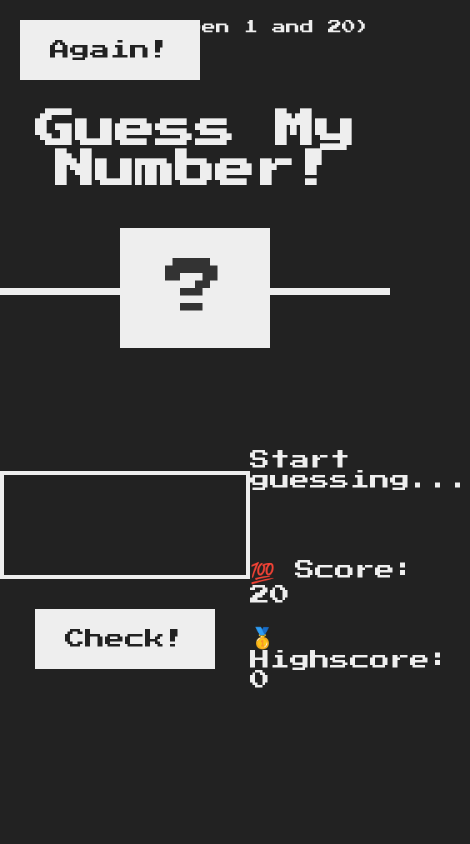
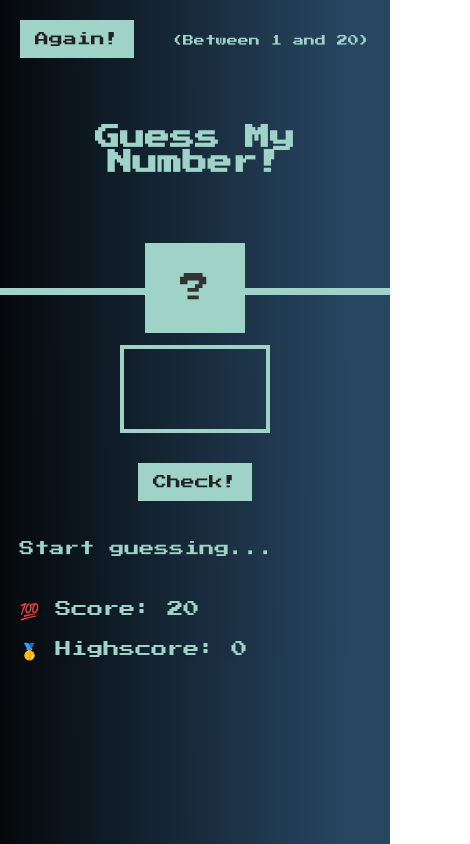
Before and after one commit to Elango-17/Guess-My-Number, a plain HTML site: page index.html in a window 390 px wide. Shown: the whole page, 470 px wide, since content can reach past the window. Drawn offline with Linux system fonts and the light colour scheme.

Commit message:
second commit

```diff
--- a/script.js
+++ b/script.js
@@ -1,59 +1,50 @@
 'use strict';
 
-
-let screteNumber = Math.trunc(Math.random()*20) + 1;
+let screteNumber = Math.trunc(Math.random() * 20) + 1;
 let score = 20;
 let highScore = 0;
 
+const displayMessage = function (message) {
+  document.querySelector('.message').textContent = message;
+};
 
-const displayMessage = function(message){
-    document.querySelector('.message').textContent = message;
-}
-
-
-document.querySelector('.check').addEventListener('click', function(){
+document.querySelector('.check').addEventListener('click', function () {
   const guess = Number(document.querySelector('.guess').value);
   console.log(guess);
 
-    if(!guess){
-        displayMessage("👎🏼 Enter the Number da Nigga");
+  if (!guess) {
+    displayMessage('Enter the number 🧒🏿');
   }
 
   //when player wins
-    else if(guess === screteNumber){
+  else if (guess === screteNumber) {
     // document.querySelector('.message').textContent = "🎉 Correct Number";
-        displayMessage("🎉 Correct Number");
+    displayMessage('🎉 Correct Number');
     document.querySelector('.number').textContent = screteNumber;
-        document.querySelector('body').style.backgroundColor = "#60b347";
-        document.querySelector('.number').style.width= "30rem";
+    document.querySelector('body').style.backgroundColor = '#60b347';
+    document.querySelector('.number').style.width = '30rem';
 
-        if(score > highScore){
+    if (score > highScore) {
       highScore = score;
       document.querySelector('.highscore').textContent = highScore;
     }
-    }
-
-    else if(guess !== screteNumber){
-        if(score > 1){
+  } else if (guess !== screteNumber) {
+    if (score > 1) {
       // document.querySelector('.message').textContent = guess > screteNumber ? "📈 Too High" : "📉 Too Loww";
-            displayMessage(guess > screteNumber ? "📈 Too High!!" : "📉 Too Loww!!");
+      displayMessage(guess > screteNumber ? '📈 Too High!!' : '📉 Too Loww!!');
       score--;
       document.querySelector('.score').textContent = score;
-            }else{
+    } else {
       // document.querySelector('.message').textContent = "You Lost da Nigga🧑🏼‍🦱";
-                alert(` "You Lost da Nigga🧑🏼‍🦱" ${displayMessage("You Lost da Nigga🧑🏼‍🦱")}`);
+      alert(` "You Lost da Nigga🧑🏼‍🦱" ${displayMessage('You Lost da Nigga🧑🏼‍🦱')}`);
       document.querySelector('.score').textContent = 0;
     }
-
   }
-
 });
 
-
 document.querySelector('.again').addEventListener('click', function () {
-
   score = 20;
-        screteNumber = Math.trunc(Math.random()*20) + 1;
+  screteNumber = Math.trunc(Math.random() * 20) + 1;
 
   // document.querySelector('.message').textContent = 'Start guessing...';
   displayMessage('Start guessing...');
@@ -63,8 +54,6 @@ document.querySelector('.check').addEventListener('click', function(){
   document.querySelector('body').style.backgroundColor = '#222';
   document.querySelector('.number').style.width = '15rem';
 });
-
-
 
 // //when guess is too high
 // else if(guess > screteNumber){
@@ -91,5 +80,4 @@ document.querySelector('.check').addEventListener('click', function(){
 //     document.querySelector('.score').textContent = 0;
 // }}
 
-
 //again button
--- a/style.css
+++ b/style.css
@@ -13,8 +13,12 @@ html {
 
 body {
   font-family: 'Press Start 2P', sans-serif;
-  color: #eee;
-  background-color: #222;
+  color: #9fd3c7;
+  background: linear-gradient(
+    89.7deg,
+    rgb(0, 0, 0) -10.7%,
+    rgb(39, 70, 97) 88.8%
+  );
   /* background-color: #60b347; */
 }
 
@@ -22,12 +26,12 @@ body {
 header {
   position: relative;
   height: 35vh;
-  border-bottom: 7px solid #eee;
+  border-bottom: 7px solid #9fd3c7;
 }
 
 main {
   height: 65vh;
-  color: #eee;
+  color: #9fd3c7;
   display: flex;
   align-items: center;
   justify-content: space-around;
@@ -57,7 +61,7 @@ h1 {
 }
 
 .number {
-  background: #eee;
+  background: #9fd3c7;
   color: #333;
   font-size: 6rem;
   width: 15rem;
@@ -84,7 +88,7 @@ h1 {
 
 .guess {
   background: none;
-  border: 4px solid #eee;
+  border: 4px solid #9fd3c7;
   font-family: inherit;
   color: inherit;
   font-size: 5rem;
@@ -97,7 +101,7 @@ h1 {
 
 .btn {
   border: none;
-  background-color: #eee;
+  background-color: #9fd3c7;
   color: #222;
   font-size: 2rem;
   font-family: inherit;
@@ -117,3 +121,53 @@ h1 {
 .label-score {
   margin-bottom: 2rem;
 }
+
+/* For mobile phones (max-width: 480px) */
+@media (max-width: 480px) {
+  h1 {
+    font-size: 2.5rem;
+  }
+
+  .between {
+    margin-top: 1.5rem;
+    font-size: 1.1rem;
+  }
+
+  .number {
+    font-size: 3rem;
+    width: 10rem;
+  }
+
+  .guess {
+    margin-top: 5rem;
+    font-size: 3rem;
+    width: 15rem;
+  }
+
+  .message {
+    margin-top: 4rem;
+    font-size: 1.5rem;
+  }
+
+  .btn {
+    font-size: 1.4rem;
+    padding: 1.2rem 1.5rem;
+  }
+
+  .left,
+  .right {
+    width: 90%;
+    font-size: 1.6rem;
+  }
+
+  .label-score {
+    margin-top: -5rem;
+  }
+
+  main {
+    flex-direction: column;
+    justify-content: center;
+    align-items: center;
+    height: auto;
+  }
+}
```
Lines whose indentation alone changed are shown as unchanged.
